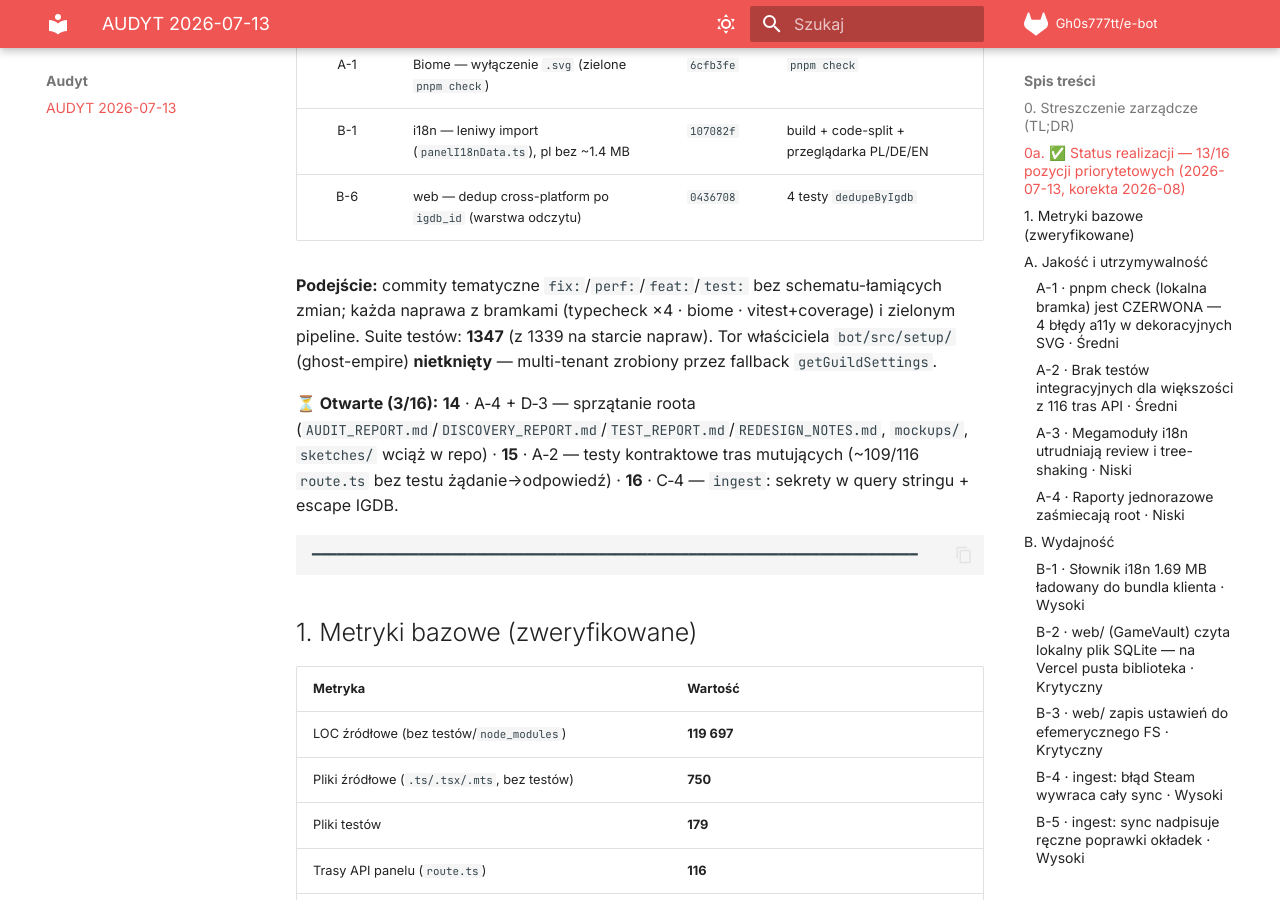
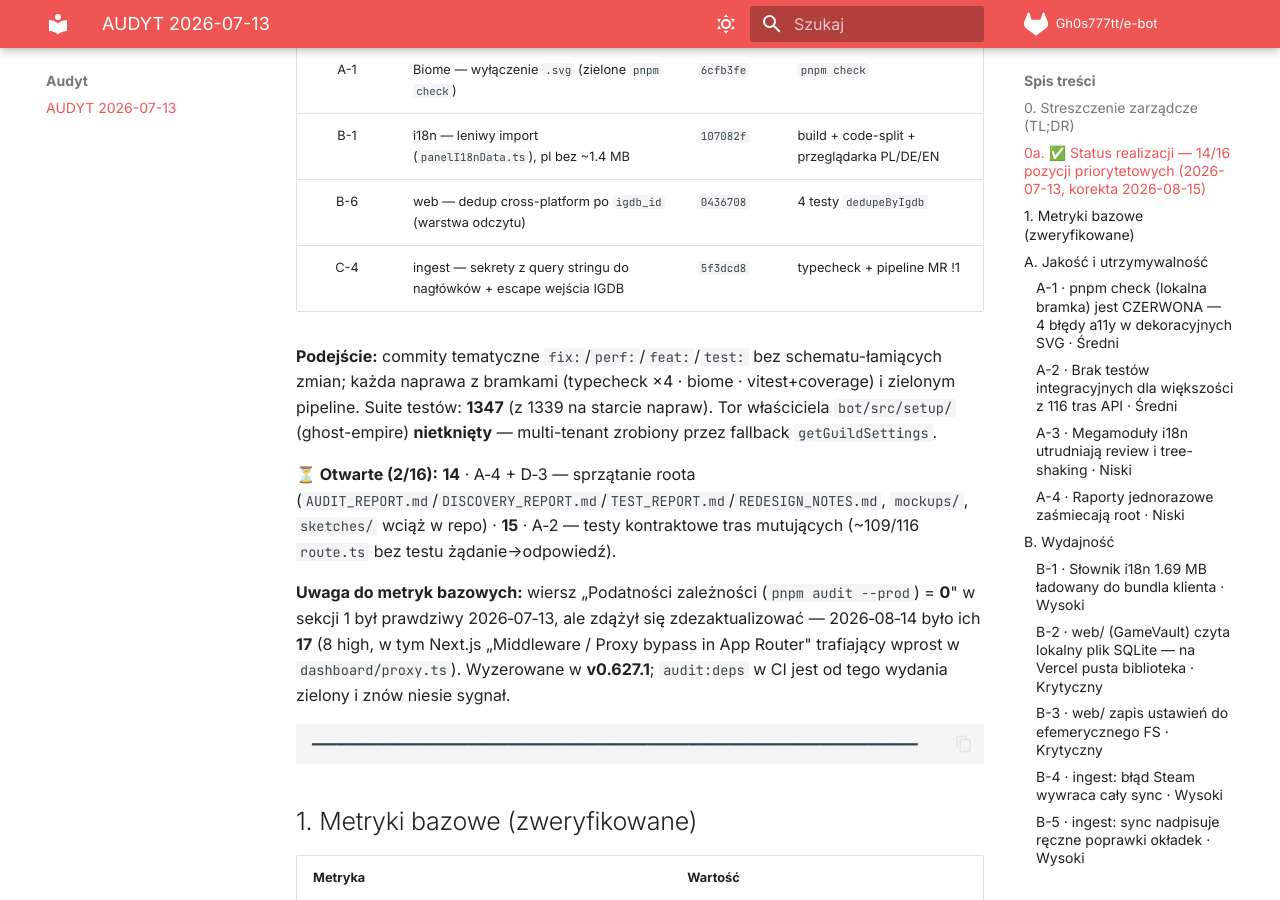
Before and after one commit to Gh0s777tt/E-Bot, an MkDocs documentation site: the page built from docs/audit/AUDIT-2026-07-13.md, in a window 1280 px wide and 900 px high, scrolled down 2137 px. Built offline with MkDocs 1.6.1 and Material for MkDocs 9.7.7, drawn with Linux system fonts in a browser that asks for light colours; comment, search, counter and statistics services are not loaded; some of the changed text lies outside the part shown.

Commit message:
docs(audit): C-4 zamknięte w v0.627.1 — otwarte 2/16, nie 3/16
Status w raporcie liczył C-4 („ingest: sekrety w query stringu + escape IGDB")
jako otwarte, a naprawił je commit 5f3dcd8 wydany w v0.627.1. Kod i dokument
mówiły co innego.

Przy okazji metryka bazowa: „pnpm audit --prod = 0 podatności" była prawdziwa
2026-07-13, ale 2026-08-14 było ich 17 (8 high). Dopisana adnotacja, żeby wiersz
nie czytał się jako stan bieżący.

Co-Authored-By: Claude Opus 5 <noreply@anthropic.com>

````diff
--- a/docs/audit/AUDIT-2026-07-13.md
+++ b/docs/audit/AUDIT-2026-07-13.md
@@ -36,13 +36,13 @@ Rdzeń produktu (`bot/` + `dashboard/`) jest **w dobrym stanie zdrowia** — 0 p
 ━━━━━━━━━━━━━━━━━━━━━━━━━━━━━━━━━━━━━━━━━━━━━━━━━━━━━━━━━━━━━━━━━━━━━━━━━━
 ```
 
-## 0a. ✅ Status realizacji — 13/16 pozycji priorytetowych (2026-07-13, korekta 2026-08)
+## 0a. ✅ Status realizacji — 14/16 pozycji priorytetowych (2026-07-13, korekta 2026-08-15)
 
 <!-- Audyt 2026-08 (medium): badge „11/11 NAPRAWIONE" zawyżał pokrycie — lista priorytetowa (sekcja E)
      ma 16 pozycji, a sam audyt 23 znaleziska. Tabela niżej to pozycje 1–11; 12–13 (D-1/D-2) wyszły
-     w ETAP 4. Pozycje 14–16 pozostają OTWARTE — patrz akapit pod tabelą. -->
+     w ETAP 4, 16 (C-4) w v0.627.1. Pozycje 14–15 pozostają OTWARTE — patrz akapit pod tabelą. -->
 
-Pozycje **1–11** priorytetowej listy (sekcja E) zostały wdrożone, przetestowane i zielone w CI GitLab (wydane w **v0.627.0**). Pozycje **12–13** (D‑1 pliki standardowe, D‑2 CI GitLab + usunięcie `.github/workflows`) dostarczył ETAP 4 migracji.
+Pozycje **1–11** priorytetowej listy (sekcja E) zostały wdrożone, przetestowane i zielone w CI GitLab (wydane w **v0.627.0**). Pozycje **12–13** (D‑1 pliki standardowe, D‑2 CI GitLab + usunięcie `.github/workflows`) dostarczył ETAP 4 migracji. Pozycja **16** (C‑4) weszła w **v0.627.1**.
 
 | # | Znalezisko | Commit | Weryfikacja |
 |:-:|:--|:--|:--|
@@ -57,10 +57,13 @@ Pozycje **1–11** priorytetowej listy (sekcja E) zostały wdrożone, przetestow
 | A-1 | Biome — wyłączenie `.svg` (zielone `pnpm check`) | `6cfb3fe` | `pnpm check` |
 | B-1 | i18n — leniwy import (`panelI18nData.ts`), pl bez ~1.4 MB | `107082f` | build + code-split + przeglądarka PL/DE/EN |
 | B-6 | web — dedup cross-platform po `igdb_id` (warstwa odczytu) | `0436708` | 4 testy `dedupeByIgdb` |
+| C-4 | ingest — sekrety z query stringu do nagłówków + escape wejścia IGDB | `5f3dcd8` | typecheck + pipeline MR !1 |
 
 **Podejście:** commity tematyczne `fix:`/`perf:`/`feat:`/`test:` bez schematu-łamiących zmian; każda naprawa z bramkami (typecheck ×4 · biome · vitest+coverage) i zielonym pipeline. Suite testów: **1347** (z 1339 na starcie napraw). Tor właściciela `bot/src/setup/` (ghost-empire) **nietknięty** — multi-tenant zrobiony przez fallback `getGuildSettings`.
 
-**⏳ Otwarte (3/16):** **14** · A‑4 + D‑3 — sprzątanie roota (`AUDIT_REPORT.md`/`DISCOVERY_REPORT.md`/`TEST_REPORT.md`/`REDESIGN_NOTES.md`, `mockups/`, `sketches/` wciąż w repo) · **15** · A‑2 — testy kontraktowe tras mutujących (~109/116 `route.ts` bez testu żądanie→odpowiedź) · **16** · C‑4 — `ingest`: sekrety w query stringu + escape IGDB.
+**⏳ Otwarte (2/16):** **14** · A‑4 + D‑3 — sprzątanie roota (`AUDIT_REPORT.md`/`DISCOVERY_REPORT.md`/`TEST_REPORT.md`/`REDESIGN_NOTES.md`, `mockups/`, `sketches/` wciąż w repo) · **15** · A‑2 — testy kontraktowe tras mutujących (~109/116 `route.ts` bez testu żądanie→odpowiedź).
+
+**Uwaga do metryk bazowych:** wiersz „Podatności zależności (`pnpm audit --prod`) = **0**" w sekcji 1 był prawdziwy 2026‑07‑13, ale zdążył się zdezaktualizować — 2026‑08‑14 było ich **17** (8 high, w tym Next.js „Middleware / Proxy bypass in App Router" trafiający wprost w `dashboard/proxy.ts`). Wyzerowane w **v0.627.1**; `audit:deps` w CI jest od tego wydania zielony i znów niesie sygnał.
 
 ```
 ━━━━━━━━━━━━━━━━━━━━━━━━━━━━━━━━━━━━━━━━━━━━━━━━━━━━━━━━━━━━━━━━━━━━━━━━━━
````
